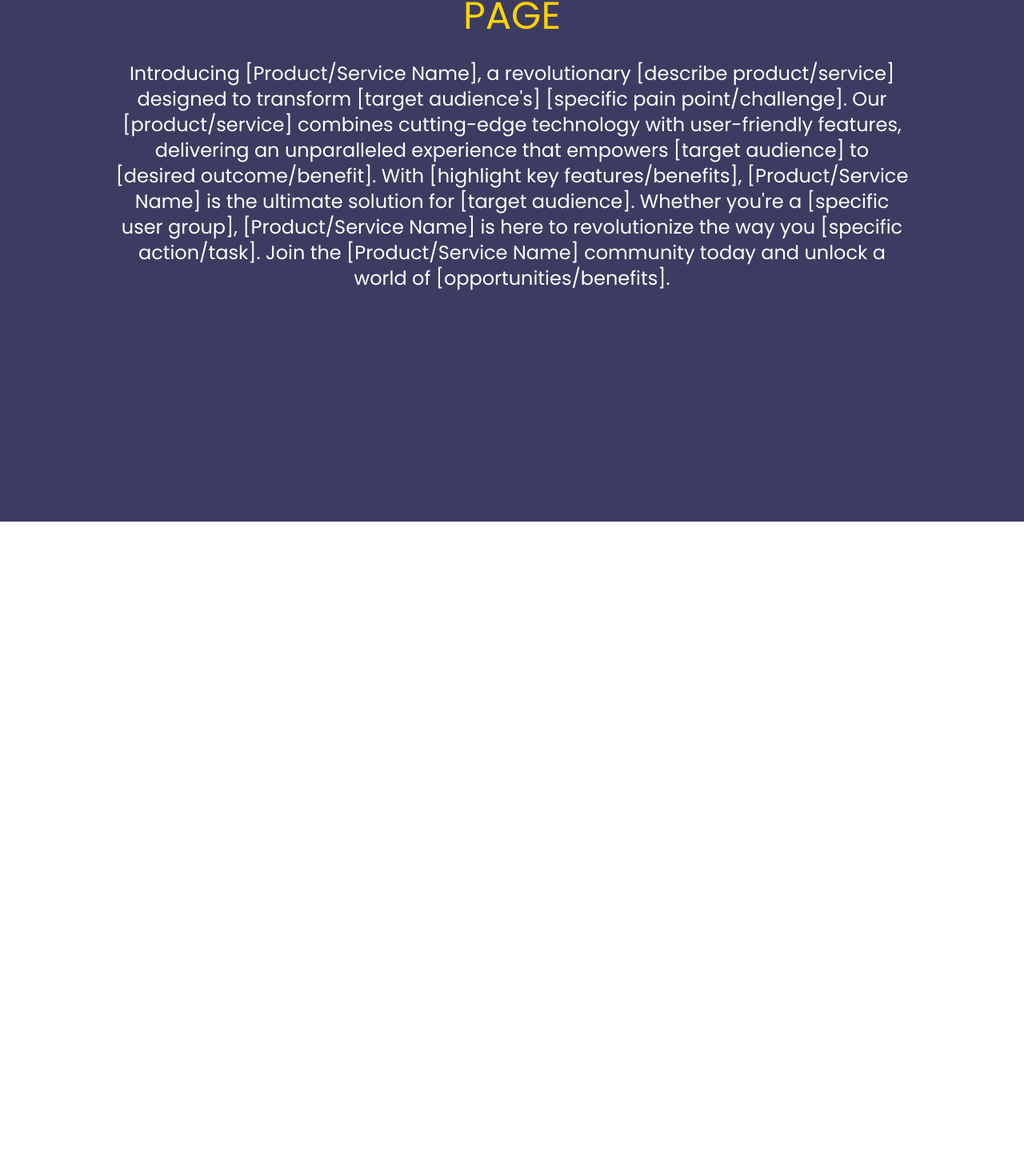
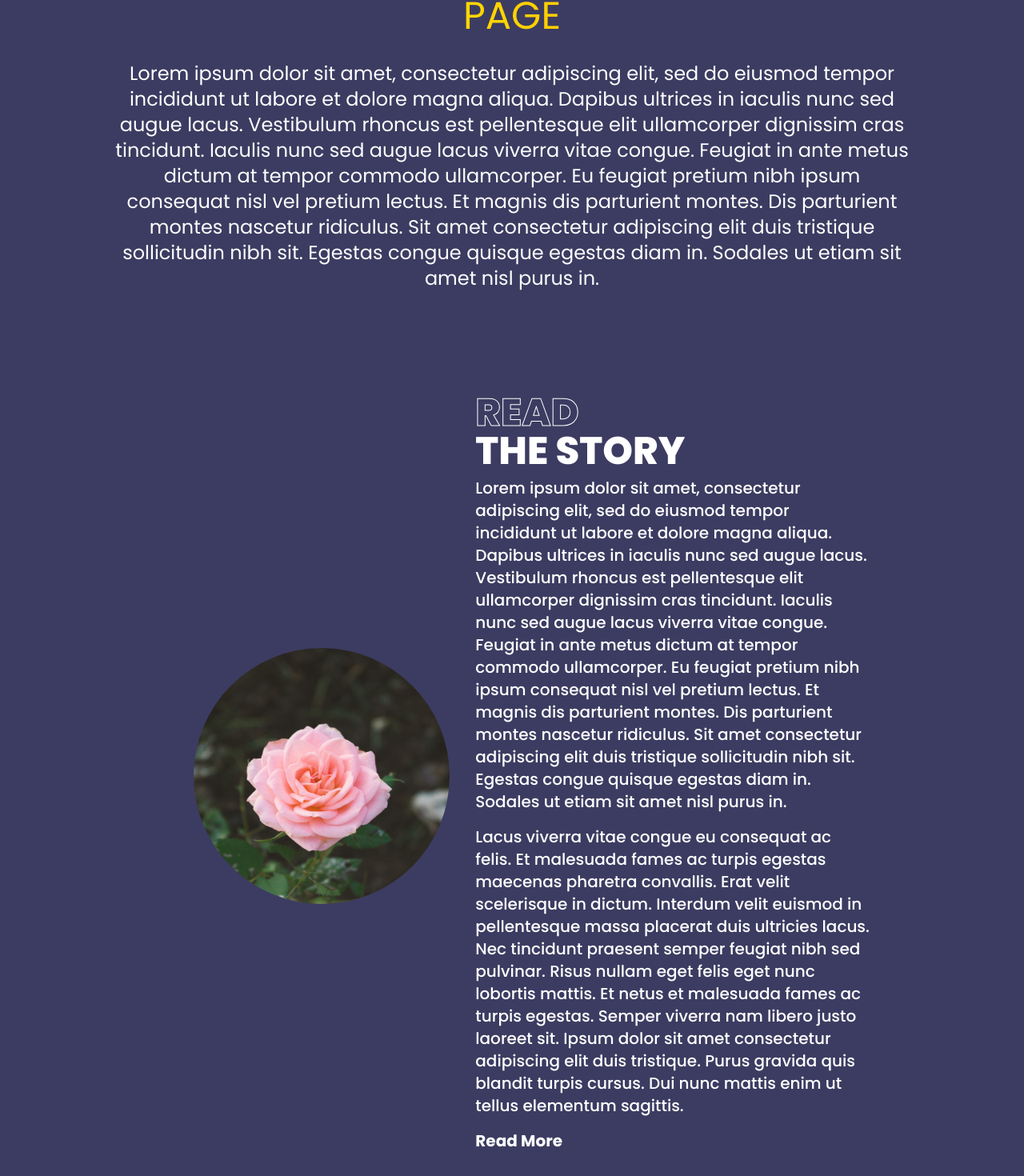
Before and after one commit to Clumsynite/tailwind-landing-page, a React (Vite) app: page / in a window 1280 px wide. Shown: the part 996-2466 px from the top of the page at 80% size. Before the commit the page ends 1648 px from the top, so only its background shows below. Built offline with nearby package versions, Linux system fonts and the light colour scheme.

Commit message:
added story and description

```diff
--- a/src/index.css
+++ b/src/index.css
@@ -19,8 +19,18 @@
   scrollbar-width: none; /* Firefox */
 }
 
+body {
+  color: #fff;
+}
+
 .text_border {
-  -webkit-text-stroke: 1px #DBECE8;
+  -webkit-text-stroke: 1px #dbece8;
   color: transparent;
   font-style: normal;
 }
+
+.text_border_white {
+  -webkit-text-stroke: 1px #fff;
+  color: transparent;
+  font-style: normal;
+}
--- a/src/pages/Home/Welcome/Description.jsx
+++ b/src/pages/Home/Welcome/Description.jsx
@@ -8,13 +8,13 @@
         Short Description for a template Landing Page
       </h6>
       <p className="px-12 py-8 text-2xl text-[#fff] text-center" data-aos="fade-up">
-        Introducing [Product/Service Name], a revolutionary [describe product/service] designed to transform [target
-        audience&apos;s] [specific pain point/challenge]. Our [product/service] combines cutting-edge technology with
-        user-friendly features, delivering an unparalleled experience that empowers [target audience] to [desired
-        outcome/benefit]. With [highlight key features/benefits], [Product/Service Name] is the ultimate solution for
-        [target audience]. Whether you&apos;re a [specific user group], [Product/Service Name] is here to revolutionize
-        the way you [specific action/task]. Join the [Product/Service Name] community today and unlock a world of
-        [opportunities/benefits].
+        Lorem ipsum dolor sit amet, consectetur adipiscing elit, sed do eiusmod tempor incididunt ut labore et dolore
+        magna aliqua. Dapibus ultrices in iaculis nunc sed augue lacus. Vestibulum rhoncus est pellentesque elit
+        ullamcorper dignissim cras tincidunt. Iaculis nunc sed augue lacus viverra vitae congue. Feugiat in ante metus
+        dictum at tempor commodo ullamcorper. Eu feugiat pretium nibh ipsum consequat nisl vel pretium lectus. Et magnis
+        dis parturient montes. Dis parturient montes nascetur ridiculus. Sit amet consectetur adipiscing elit duis
+        tristique sollicitudin nibh sit. Egestas congue quisque egestas diam in. Sodales ut etiam sit amet nisl purus
+        in.
       </p>
     </div>
   );
--- /dev/null
+++ b/src/pages/Home/Welcome/Story.jsx
@@ -0,0 +1,96 @@
+import { useState } from "react";
+import { node } from "prop-types";
+
+function Story() {
+  const [readMore, setReadMore] = useState(false);
+
+  const onReadMoreClick = () => setReadMore(!readMore);
+
+  return (
+    <div className="flex flex-row items-center justify-center py-24 w-[70vw]">
+      <div className="flex-[3]">
+        <div className="flex flex-row justify-end" data-aos="fade-up">
+          <img src={"/images/story.jpg"} alt="Story Image" className="w-[25vw] h-[25vw] rounded-full object-center" />
+        </div>
+      </div>
+      <div className="flex-[4] pl-8">
+        <div className="text-5xl" data-aos="fade-up">
+          <h5 className="uppercase font-extrabold text_border_white ">Read</h5>
+          <h5 className="uppercase font-extrabold">The Story</h5>
+        </div>
+        <div>
+          <StoryPara>
+            Lorem ipsum dolor sit amet, consectetur adipiscing elit, sed do eiusmod tempor incididunt ut labore et
+            dolore magna aliqua. Dapibus ultrices in iaculis nunc sed augue lacus. Vestibulum rhoncus est pellentesque
+            elit ullamcorper dignissim cras tincidunt. Iaculis nunc sed augue lacus viverra vitae congue. Feugiat in
+            ante metus dictum at tempor commodo ullamcorper. Eu feugiat pretium nibh ipsum consequat nisl vel pretium
+            lectus. Et magnis dis parturient montes. Dis parturient montes nascetur ridiculus. Sit amet consectetur
+            adipiscing elit duis tristique sollicitudin nibh sit. Egestas congue quisque egestas diam in. Sodales ut
+            etiam sit amet nisl purus in.
+          </StoryPara>
+          <StoryPara>
+            Lacus viverra vitae congue eu consequat ac felis. Et malesuada fames ac turpis egestas maecenas pharetra
+            convallis. Erat velit scelerisque in dictum. Interdum velit euismod in pellentesque massa placerat duis
+            ultricies lacus. Nec tincidunt praesent semper feugiat nibh sed pulvinar. Risus nullam eget felis eget nunc
+            lobortis mattis. Et netus et malesuada fames ac turpis egestas. Semper viverra nam libero justo laoreet sit.
+            Ipsum dolor sit amet consectetur adipiscing elit duis tristique. Purus gravida quis blandit turpis cursus.
+            Dui nunc mattis enim ut tellus elementum sagittis.
+          </StoryPara>
+          {readMore && (
+            <>
+              <StoryPara>
+                Bibendum neque egestas congue quisque egestas diam. Nunc congue nisi vitae suscipit tellus mauris.
+                Dignissim cras tincidunt lobortis feugiat vivamus at augue eget arcu. Praesent tristique magna sit amet
+                purus gravida quis blandit turpis. Sed arcu non odio euismod lacinia at quis risus. Eget mi proin sed
+                libero. In aliquam sem fringilla ut morbi tincidunt augue interdum. Purus viverra accumsan in nisl nisi
+                scelerisque eu ultrices. Adipiscing diam donec adipiscing tristique. Lectus urna duis convallis
+                convallis tellus id. Vitae nunc sed velit dignissim sodales ut. Mollis aliquam ut porttitor leo a. Ac
+                feugiat sed lectus vestibulum mattis ullamcorper velit sed. Urna nunc id cursus metus aliquam eleifend.
+                Accumsan tortor posuere ac ut consequat semper viverra. Ac felis donec et odio pellentesque diam
+                volutpat. Integer malesuada nunc vel risus commodo viverra maecenas accumsan.
+              </StoryPara>
+              <StoryPara>
+                Lobortis scelerisque fermentum dui faucibus in ornare quam viverra orci. Amet dictum sit amet justo
+                donec enim. Non sodales neque sodales ut etiam sit amet. Mi tempus imperdiet nulla malesuada. Tellus
+                orci ac auctor augue mauris. Odio eu feugiat pretium nibh ipsum. Morbi blandit cursus risus at. In
+                aliquam sem fringilla ut morbi tincidunt augue. Massa sapien faucibus et molestie ac feugiat sed lectus.
+                In dictum non consectetur a erat nam at lectus urna. Malesuada nunc vel risus commodo viverra maecenas
+                accumsan lacus vel. Varius morbi enim nunc faucibus a pellentesque sit amet porttitor. Vulputate eu
+                scelerisque felis imperdiet proin fermentum. Adipiscing vitae proin sagittis nisl rhoncus mattis rhoncus
+                urna neque.
+              </StoryPara>
+              <StoryPara>
+                Libero justo laoreet sit amet cursus sit amet dictum sit. Facilisi morbi tempus iaculis urna id volutpat
+                lacus laoreet non. At in tellus integer feugiat scelerisque. Facilisis leo vel fringilla est ullamcorper
+                eget nulla. Ipsum a arcu cursus vitae congue mauris rhoncus. Quisque sagittis purus sit amet volutpat.
+                At urna condimentum mattis pellentesque. Duis at consectetur lorem donec massa sapien faucibus. Eget
+                magna fermentum iaculis eu non diam. Quis vel eros donec ac odio tempor orci dapibus. Netus et malesuada
+                fames ac. Id nibh tortor id aliquet lectus. Tincidunt lobortis feugiat vivamus at augue eget arcu.
+                Integer quis auctor elit sed vulputate mi. Pharetra sit amet aliquam id diam maecenas ultricies. Aliquam
+                nulla facilisi cras fermentum odio eu. Auctor urna nunc id cursus metus aliquam. Volutpat consequat
+                mauris nunc congue. Sed ullamcorper morbi tincidunt ornare.
+              </StoryPara>
+            </>
+          )}
+          <div
+            title="Read More"
+            onClick={onReadMoreClick}
+            className="text-xl font-bold py-2 cursor-pointer hover:text-[orange] transition-all w-fit"
+            data-aos="fade-up"
+          >
+            Read {readMore ? "Less" : "More"}
+          </div>
+        </div>
+      </div>
+    </div>
+  );
+}
+
+const StoryPara = ({ children }) => (
+  <p className="text-xl font-medium py-2" data-aos="fade-up">
+    {children}
+  </p>
+);
+StoryPara.propTypes = { children: node };
+
+export default Story;
--- a/src/pages/Home/Welcome/index.jsx
+++ b/src/pages/Home/Welcome/index.jsx
@@ -1,9 +1,11 @@
 import Description from "./Description";
+import Story from "./Story";
 
 function Welcome() {
   return (
     <div className="flex flex-col items-center px-24 py-24 min-h-[100vh]">
       <Description />
+      <Story />
     </div>
   );
 }
```
Also changed, not shown: public/images/story.jpg (added).
